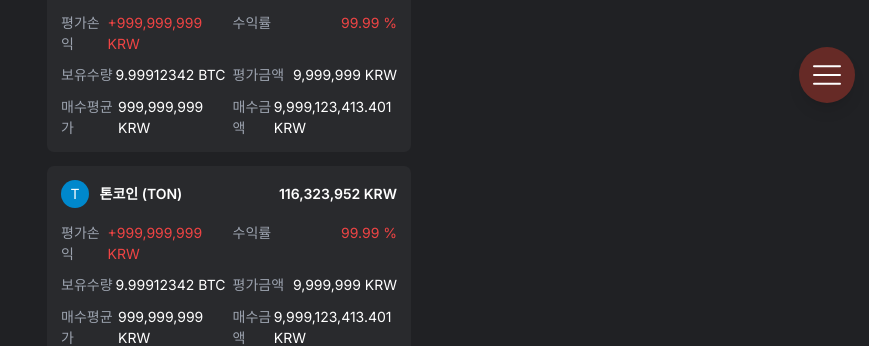
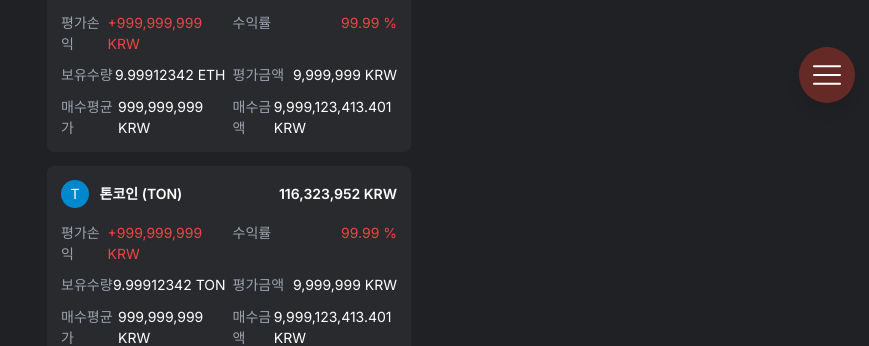
Before and after one commit to imsourceboom/nomorethink-front, a Next.js app: page / in a window 1280 px wide. Shown: the part 405-751 px from the top of the page, without its empty margins (411-1280 px from the left). Built offline with nearby package versions, Linux system fonts and the light colour scheme.

Commit message:
fix: 보유수량 표시에서 코인 심볼 수정

```diff
--- a/app/page.tsx
+++ b/app/page.tsx
@@ -118,7 +118,7 @@
                   </div>
                   <div className="flex justify-between">
                     <span className="text-gray-400">보유수량</span>
-                    <span>{coin.holdings.toFixed(8)} BTC</span>
+                    <span>{coin.holdings.toFixed(8)} {coin.symbol}</span>
                   </div>
                   <div className="flex justify-between">
                     <span className="text-gray-400">평가금액</span>
```
